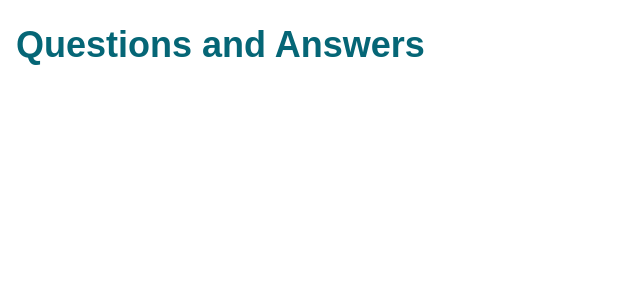
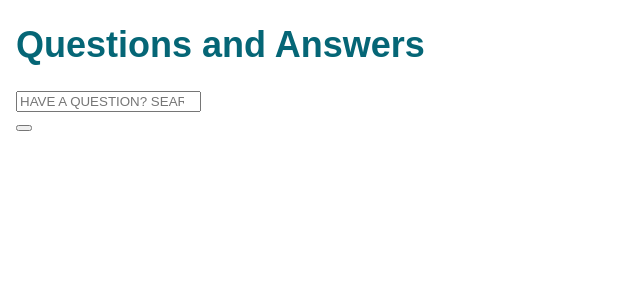
Before and after one commit to theUndefinedTeam/questions-fec, a React app: page / in a window 1280 px wide. Shown: the top 300 px of the page, without its empty margins (0-640 px from the left). Built offline with nearby package versions, Linux system fonts and the light colour scheme; the HTML template or start-up script is replaced by a standard one.

Commit message:
search bar added

```diff
--- a/client/src/components/App.js
+++ b/client/src/components/App.js
@@ -2,13 +2,14 @@ import React, { useState } from 'react';
 import Col from 'react-bootstrap/Col';
 import Container from 'react-bootstrap/Container';
 import Row from 'react-bootstrap/Row';
+import SearchBar from './SearchBar.jsx'
 import '../main.css';
 const App = () => (
   <div>
     <body className="gl-body">
       <Container>
         <h1> Questions and Answers</h1>
-
+        <SearchBar />
         <Row>
           <Col>
 
--- /dev/null
+++ b/client/src/components/searchBar.jsx
@@ -0,0 +1,23 @@
+import React from 'react';
+
+const SearchBar = () => {
+  const nothing = null;
+  return (
+    <div className="container">
+      <div className="row">
+        <div className="col-12">
+          <div className="input-group">
+            <input className="form-control border-secondary py-2" type="search" placeHolder="HAVE A QUESTION? SEARCH FOR ANSWERS" />
+            <div className="input-group-append">
+              <button className="btn btn-outline-secondary" type="button">
+                <i className="fa fa-search" />
+              </button>
+            </div>
+          </div>
+        </div>
+      </div>
+    </div>
+  );
+};
+
+export default SearchBar;
```
